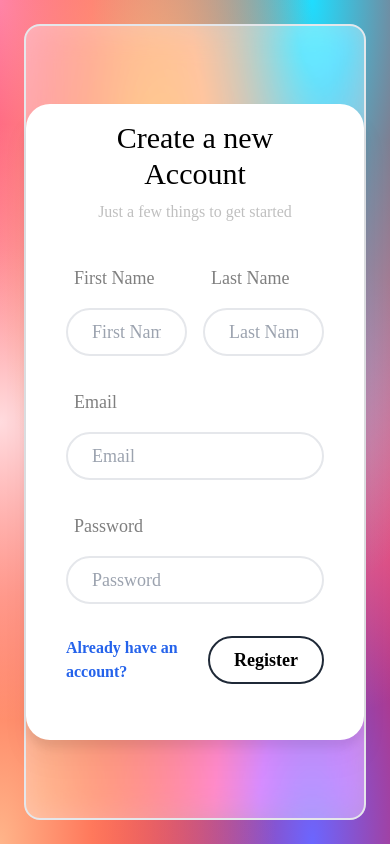
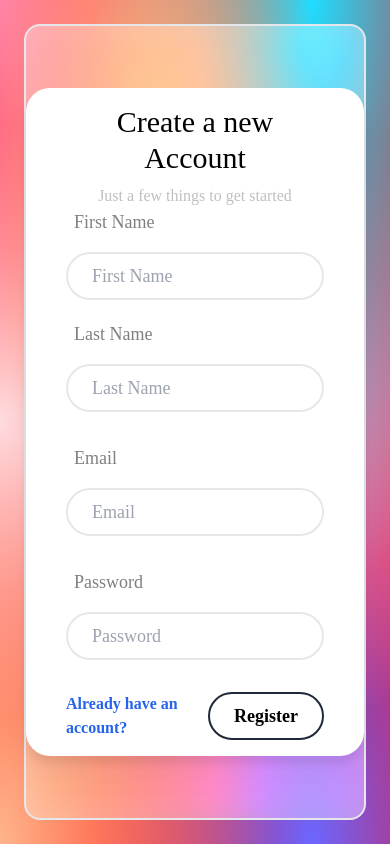
Before and after one commit to Mopcho/nextjs-app-manager, a Next.js app: page /register in a window 390 px wide. Built offline with nearby package versions, Linux system fonts and the light colour scheme.

Commit message:
Responsive Register form

```diff
--- a/src/components/AuthForm/AuthForm.tsx
+++ b/src/components/AuthForm/AuthForm.tsx
@@ -66,10 +66,10 @@ export default function AuthForm({ mode }: { mode: "register" | "signin" }) {
           <h2 className="text-3xl mb-2">{content.header}</h2>
           <p className="tex-lg text-black/25">{content.subheader}</p>
         </div>
-        <form onSubmit={handleSubmit} className="py-10 w-full">
+        <form onSubmit={handleSubmit} className="w-full">
           {mode === "register" && (
-            <div className="flex mb-8 justify-between">
-              <div className="pr-2">
+            <div className="flex mb-8 justify-between flex-col sm:flex-row gap-5">
+              <div>
                 <div className="text-lg mb-4 ml-2 text-black/50">
                   First Name
                 </div>
@@ -83,7 +83,7 @@ export default function AuthForm({ mode }: { mode: "register" | "signin" }) {
                   }
                 />
               </div>
-              <div className="pl-2">
+              <div>
                 <div className="text-lg mb-4 ml-2 text-black/50">Last Name</div>
                 <Input
                   required
```
